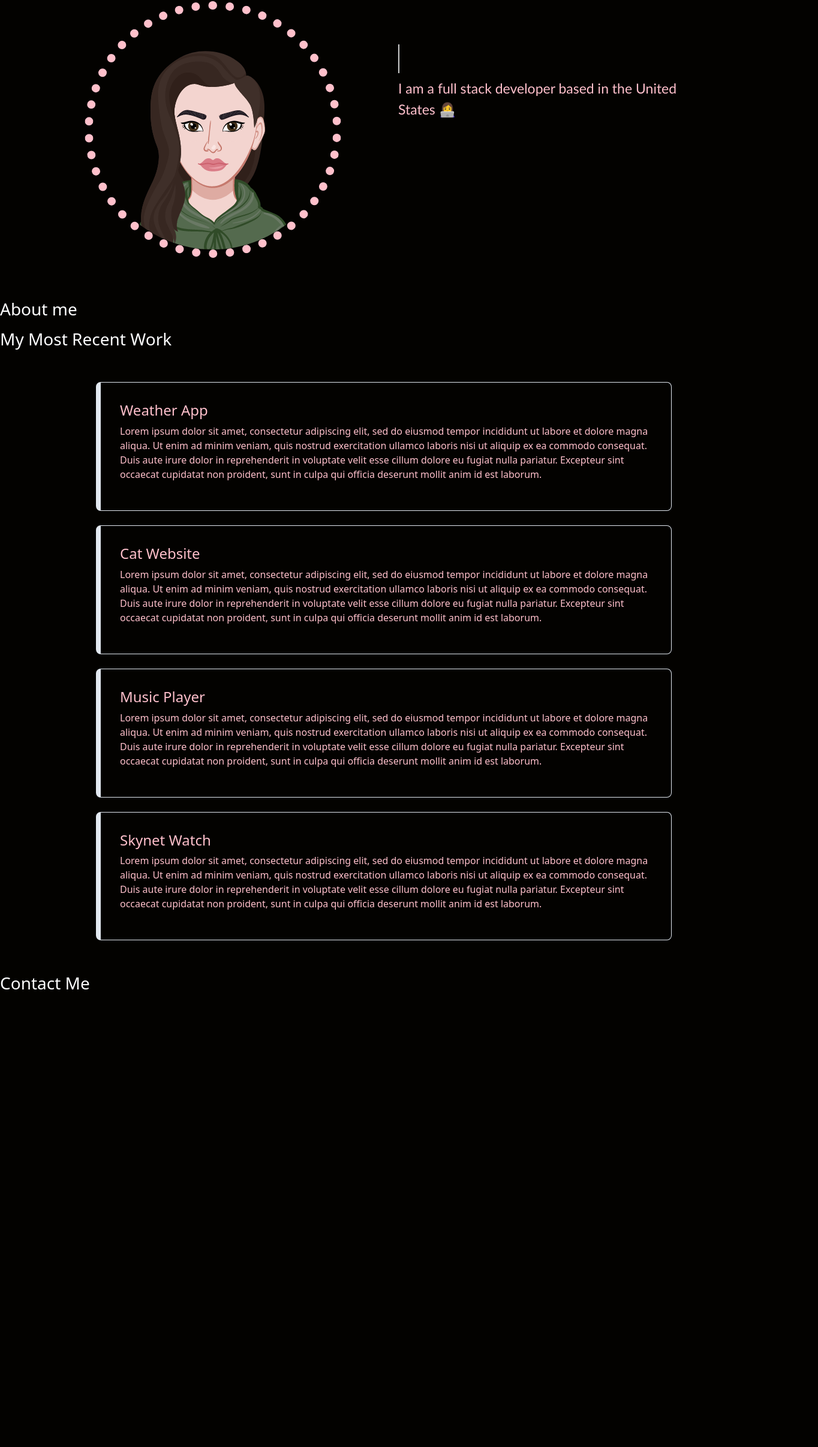
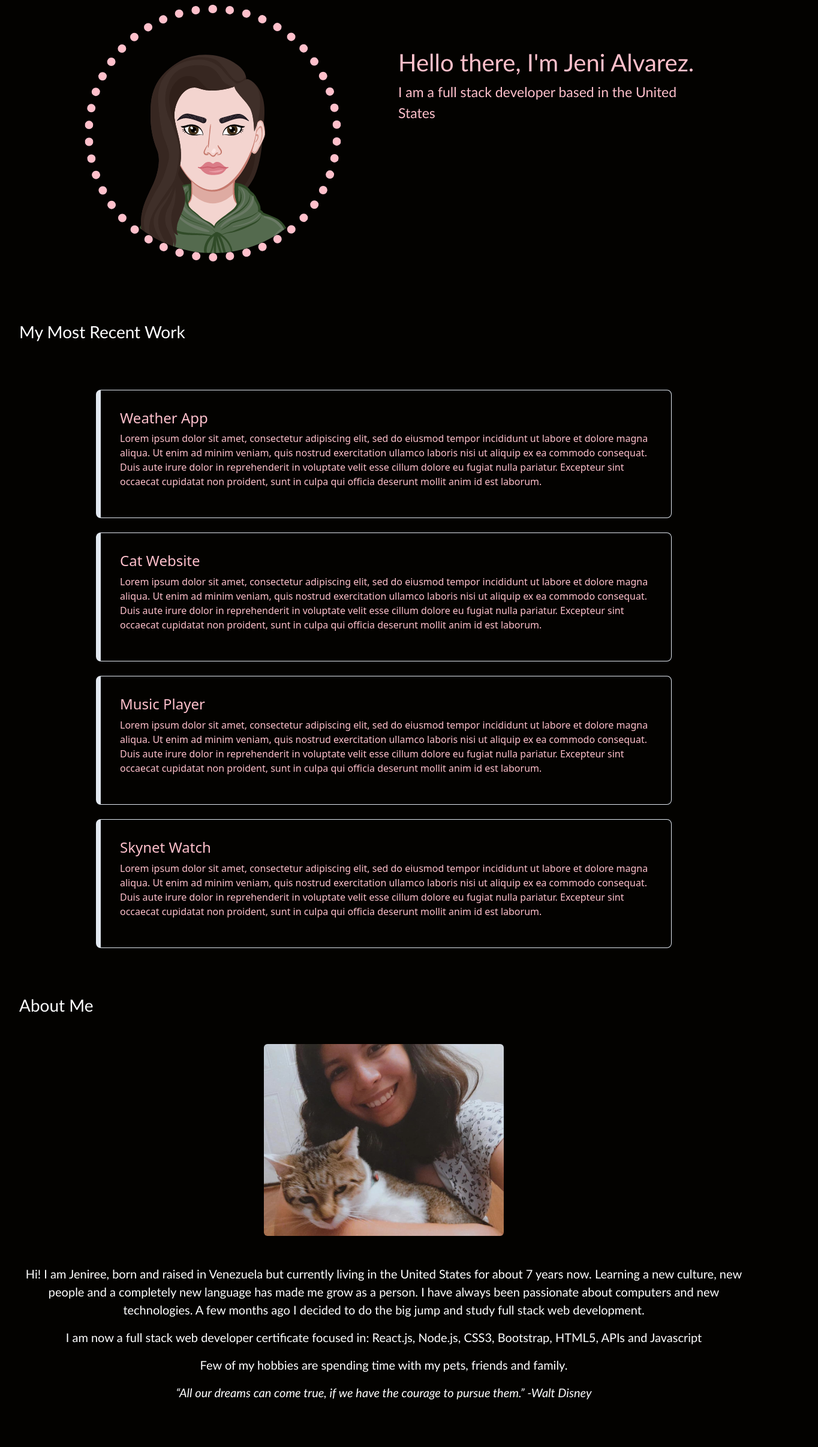
Before and after one commit to jenireeac/jeni-portfolio, a React (Create React App) app: page /Work in a window 1280 px wide. Shown: the part 123-2536 px from the top of the page at 60% size, 1364 px wide, since content can reach past the window. Before the commit the page ends 1788 px from the top, so only its background shows below. Built offline with nearby package versions, Linux system fonts and the light colour scheme.

Commit message:
added about section

```diff
--- a/src/App.css
+++ b/src/App.css
@@ -19,6 +19,7 @@ div a:hover {
 
 .text-card {
   color: white;
+  font-family: 'Trebuchet MS', 'Lucida Sans Unicode', 'Lucida Grande', 'Lucida Sans', Arial, sans-serif;
 }
 .home-card {
   padding: 3em;
@@ -45,22 +46,28 @@ div a:hover {
 .image-card {
   border: 14px dotted pink;
 }
+.about-text {
+  color: white;
+  text-align: center;
+  font-family:'Gill Sans', 'Gill Sans MT', Calibri, 'Trebuchet MS', sans-serif;
+  font-size: 20px;
 
-@media screen and (min-width: 992px) {
+}
+@media screen and (min-width: 1500px) {
   .home-text {
     letter-spacing: 4px;
     overflow: hidden;
     white-space: nowrap;
     border-right: 2px solid hsl(0, 0%, 80%);
     animation: typewriter 4s steps(44) 1s 1 normal both,
-      blinkTextCursor 500ms infinite;
+      blinkTextCursor 600ms infinite;
   }
   @keyframes typewriter {
     from {
       width: 0;
     }
     to {
-      width: 700px;
+      width: 650px;
     }
   }
   @keyframes blinkTextCursor {
--- a/src/App.js
+++ b/src/App.js
@@ -15,13 +15,15 @@ function App() {
     <div>
       <header>
 <Bar/>
+<Home/>
       </header>
      <main>
-<Home/>
+<Work/>
 <About/>
-<Work/>
+      </main>
+      <footer>
 <Contact/>
-      </main>
+        </footer>
     </div>
   );
 }
--- a/src/components/Navbar.js
+++ b/src/components/Navbar.js
@@ -4,24 +4,24 @@ const Bar = () => {
   return (
 
 <>
-<nav class="navbar navbar-expand-lg bg-body-tertiary nav">
-  <div class="container-fluid">
-    <button class="navbar-toggler" type="button" data-bs-toggle="collapse" data-bs-target="#navbarNav" aria-controls="navbarNav" aria-expanded="false" aria-label="Toggle navigation">
-      <span class="navbar-toggler-icon"></span>
+<nav class="navbar navbar-expand-lg nav">
+  <div class="container-fluid ">
+    <button class="navbar-toggler bg-light" type="button" data-bs-toggle="collapse" data-bs-target="#navbarNav" aria-controls="navbarNav" aria-expanded="false" aria-label="Toggle navigation">
+      <span class="navbar-toggler-icon bg-light"></span>
     </button>
-    <div class="collapse navbar-collapse" id="navbarNav">
-      <ul class="navbar-nav">
+    <div class="collapse navbar-collapse " id="navbarNav">
+      <ul class="navbar-nav ">
         <li class="nav-item">
           <a class="nav-link active" aria-current="page" href="/">Home</a>
         </li>
         <li class="nav-item">
-          <a class="nav-link" href="#about">About</a>
+          <a class="nav-link fs-5 " href="#about">About</a>
         </li>
         <li class="nav-item">
-          <a class="nav-link" href="#work">Projects</a>
+          <a class="nav-link fs-5 " href="#work">Projects</a>
         </li>
-        <li class="nav-item">
-          <a class="nav-link" href="#contact">Contact </a>
+        <li class="nav-item ">
+          <a class="nav-link fs-5" href="#contact">Contact </a>
         </li>
       </ul>
     </div>
--- a/src/pages/About.js
+++ b/src/pages/About.js
@@ -1,15 +1,43 @@
 import React from "react";
-
+import Me from "../assets/me.jpg.jpg";
 
 const About = () => {
-    return(
-        <div id="about">
-  <h3 className="text-card animate__animated  animate__slideInLeft" >About me </h3>
-  <p>  </p>
-  <p></p>
-  <p></p>
-        </div>
-    );
-}
+  return (
+    <div className="m-2 p-4" id="about">
+      <h3 className="text-card animate__animated  animate__slideInLeft">
+        About Me
+      </h3>
+      <img
+        className="img-fluid rounded mx-auto d-block m-5"
+        src={Me}
+        alt="Selfie of Jeni ALvarez"
+        width={400}
+      />
+      <div className="about-text">
+        <p>
+          Hi! I am Jeniree, born and raised in Venezuela but currently living in
+          the United States for about 7 years now. Learning a new culture, new
+          people and a completely new language has made me grow as a person. I
+          have always been passionate about computers and new technologies. A
+          few months ago I decided to do the big jump and study full stack web
+          development.
+        </p>
+        <p>
+          I am now a full stack web developer certificate focused in: React.js,
+          Node.js, CSS3, Bootstrap, HTML5, APIs and Javascript
+        </p>
+        <p>
+          Few of my hobbies are spending time with my pets, friends and family.
+        </p>
+        <p>
+          <em>
+            “All our dreams can come true, if we have the courage to pursue
+            them.” -Walt Disney
+          </em>
+        </p>
+      </div>
+    </div>
+  );
+};
 
 export default About;
--- a/src/pages/Contact.js
+++ b/src/pages/Contact.js
@@ -2,7 +2,7 @@ import React from "react";
 
 const Contact = () => {
     return (
-        <div className="text-card text-card animate__animated  animate__slideInLeft" id="contact">
+        <div className=" m-2 p-4 text-card text-card animate__animated  animate__slideInLeft" id="contact">
             <h3>Contact Me</h3>
         </div>
     )
--- a/src/pages/Home.js
+++ b/src/pages/Home.js
@@ -9,8 +9,8 @@ const Home = () => {
           <img src={Avatar} alt="Portfolio Avatar" className="img-fluid rounded-circle image-card" />
         </div>
         <div className="col-lg-6 p-4 mt-lg-5 text-lg-start">
-          <h1 className="home-text">Hello there🫰, I'm Jeni Alvarez.</h1>
-          <p>I am a full stack developer based in the United States 👩‍💻</p>
+          <h1 className="home-text">Hello there, I'm Jeni Alvarez.</h1>
+          <p>I am a full stack developer based in the United States</p>
         </div>
       </div>
     </div>
--- a/src/pages/Work.js
+++ b/src/pages/Work.js
@@ -9,7 +9,7 @@ const Work = () => {
   return (
     <div>
       <h3
-        className="text-card animate__animated  animate__slideInLeft"
+        className=" m-2 p-4 text-card animate__animated  animate__slideInLeft"
         id="work"
       >
         My Most Recent Work
```
Also changed, not shown: src/assets/me.jpg.jpg (added).
